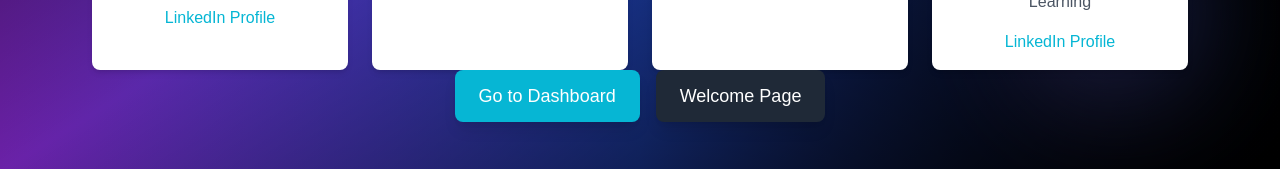
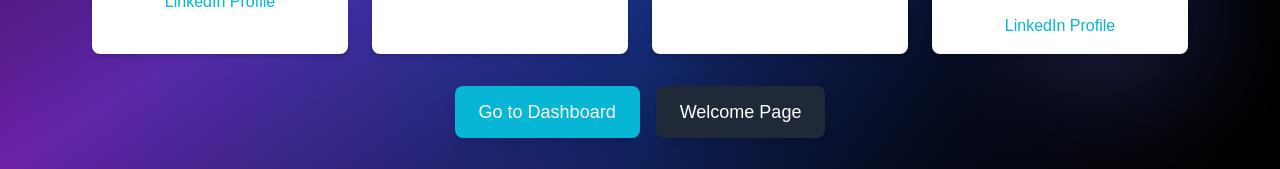
Before and after one commit to Roee-Bar/Web-Cryptocurrency-Coins-Dashboard---Crypi, a Next.js app: page /about in a window 1280 px wide. Shown: the part 628-797 px from the top of the page. Built offline with nearby package versions, Linux system fonts and the light colour scheme.

Commit message:
fixed padding between cards and buttons

```diff
--- a/pages/about.js
+++ b/pages/about.js
@@ -64,7 +64,7 @@
           ))}
         </div>
         {/* Buttons */}
-        <div className="flex flex-col md:flex-row gap-4 justify-center">
+        <div className="flex flex-col md:flex-row gap-4 justify-center mt-8">
           <Link href="/dashboard" legacyBehavior>
             <a className="bg-cyan-500 hover:bg-cyan-600 text-white py-3 px-6 rounded-lg shadow-lg text-lg transition">
               Go to Dashboard
```
